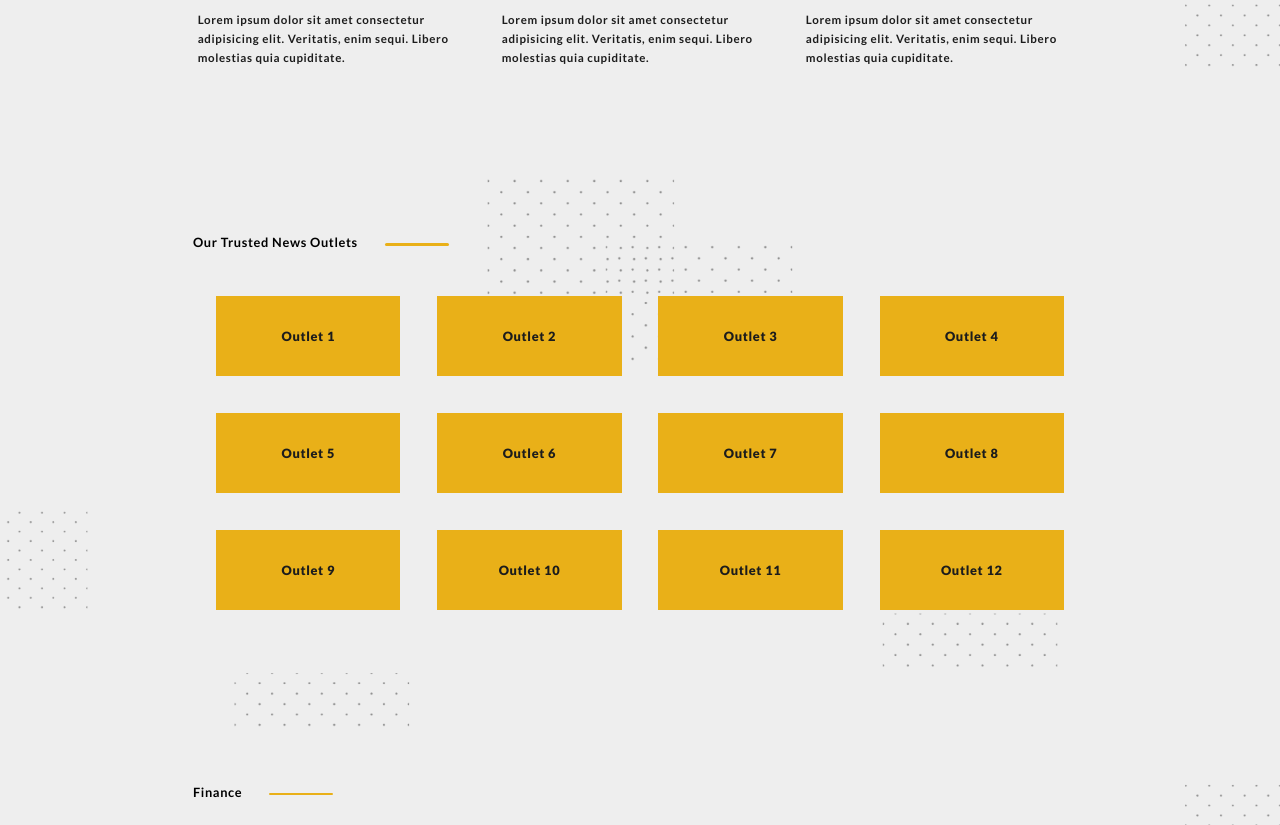
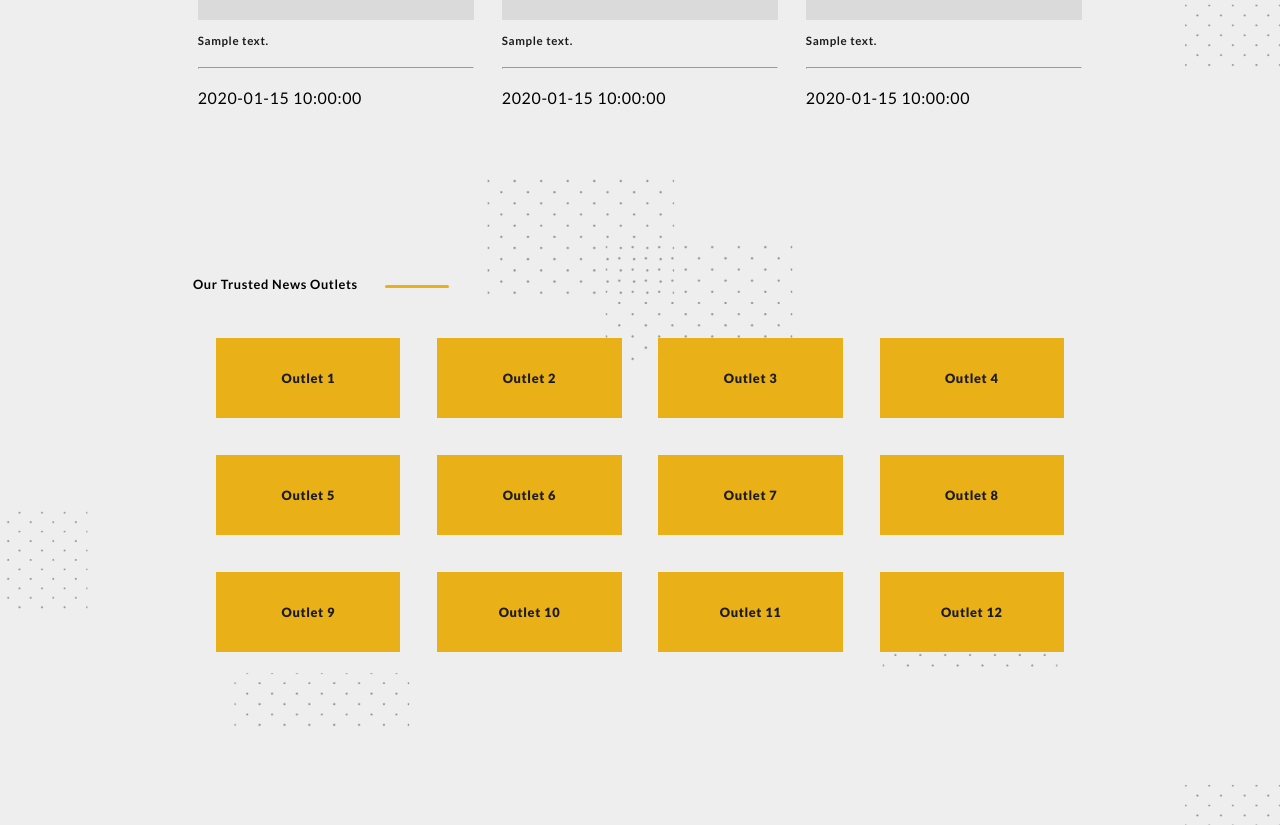
Before and after one commit to thesmartcoder7/newsportal, a Flask app: template app/templates/index.html in a window 1280 px wide. Shown: the part 1727-2552 px from the top of the page. Run offline with Flask 2, Linux system fonts and the light colour scheme; the template is opened without the code that fills it: most values are stand-ins (such as "Sample title", 1, 10 or a date in 2020); grey boxes marked "Sample" are stand-in pictures; parts of the project's set-up code (start-up, migrations or seed data) failed here and were passed over.

Commit message:
feature: display all the data in the web page

```diff
--- a/app/main/views.py
+++ b/app/main/views.py
@@ -6,7 +6,7 @@ from ..requests import get_category_headlines, get_headlines, get_source_headlin
 @main.route("/")
 def home():
     overall = get_headlines("us")
-    finance = get_category_headlines("us", "finance")
+    finance = get_category_headlines("us", "business")
     entertainment = get_category_headlines("us", "entertainment")
     sources = get_sources()
     data = [overall, finance, entertainment, sources]
--- a/app/static/css/index.css
+++ b/app/static/css/index.css
@@ -83,12 +83,6 @@
   flex-direction: column;
   align-items: flex-start;
   justify-content: center;
-  background-image: linear-gradient(
-      to bottom,
-      rgba(0, 0, 0, 0.5),
-      rgba(0, 0, 0, 0.5)
-    ),
-    url("https://images.pexels.com/photos/5835586/pexels-photo-5835586.jpeg?auto=compress&cs=tinysrgb&h=750&w=1260");
   filter: grayscale(100%);
   background-position: center center;
   background-size: cover;
@@ -161,7 +155,7 @@
 .articles {
   width: 100%;
   display: flex;
-  align-items: center;
+  align-items: flex-start;
   justify-content: center;
   flex-wrap: wrap;
 }
--- a/app/templates/base.html
+++ b/app/templates/base.html
@@ -41,7 +41,7 @@
             </label>
             <ul>
               <li><a href="">home</a></li>
-              <li><a href="">finance</a></li>
+              <li><a href="">business</a></li>
               <li><a href="">sports</a></li>
               <li><a href="">entertainment</a></li>
               <li><a href="">technology</a></li>
--- a/app/templates/index.html
+++ b/app/templates/index.html
@@ -47,11 +47,19 @@
   </div>
   <div class="banner">
     <div class="dummy">
-      <h3>{{ data[0][4].description | truncate(60) }}</h3>
+      <h3>{{ data[0][4].description | truncate(50) }}</h3>
       <br />
       <a href=" {{ data[0][4].url }}" target="blank">Read Now</a>
     </div>
-    <div class="top">
+    <div
+      class="top"
+      style="background-image: linear-gradient(
+        to bottom,
+        rgba(0, 0, 0, 0.5),
+        rgba(0, 0, 0, 0.5)
+      ),
+      url({{data[0][4].image}})"
+    >
       <p>{{ data[0][4].content | truncate(350) }}</p>
       <div class="details">
         <div class="name">
@@ -68,72 +76,22 @@
     </div>
   </div>
   <div class="articles">
+    {% for i in range(5, 11) %}
     <div class="content">
       <div class="article-image">
-        <img src="../static/images/sample.jpg" alt="sample" />
+        <img src="{{ data[0][i].image }}" alt="{{ data[0][i].title}}" />
       </div>
       <div class="article-content">
-        <a href="" target="blank">
-          Lorem ipsum dolor sit amet consectetur adipisicing elit. Veritatis,
-          enim sequi. Libero molestias quia cupiditate.</a
+        <a href="{{ data[0][i].url }}" target="blank">
+          {{ data[0][i].description | truncate(110)}}</a
         >
       </div>
+      <br />
+      <hr />
+      <br />
+      <p>{{ data[0][i].date }}</p>
     </div>
-    <div class="content">
-      <div class="article-image">
-        <img src="../static/images/sample.jpg" alt="sample" />
-      </div>
-      <div class="article-content">
-        <a href="" target="blank">
-          Lorem ipsum dolor sit amet consectetur adipisicing elit. Veritatis,
-          enim sequi. Libero molestias quia cupiditate.</a
-        >
-      </div>
-    </div>
-    <div class="content">
-      <div class="article-image">
-        <img src="../static/images/sample.jpg" alt="sample" />
-      </div>
-      <div class="article-content">
-        <a href="" target="blank">
-          Lorem ipsum dolor sit amet consectetur adipisicing elit. Veritatis,
-          enim sequi. Libero molestias quia cupiditate.</a
-        >
-      </div>
-    </div>
-    <div class="content">
-      <div class="article-image">
-        <img src="../static/images/sample.jpg" alt="sample" />
-      </div>
-      <div class="article-content">
-        <a href="" target="blank">
-          Lorem ipsum dolor sit amet consectetur adipisicing elit. Veritatis,
-          enim sequi. Libero molestias quia cupiditate.</a
-        >
-      </div>
-    </div>
-    <div class="content">
-      <div class="article-image">
-        <img src="../static/images/sample.jpg" alt="sample" />
-      </div>
-      <div class="article-content">
-        <a href="" target="blank">
-          Lorem ipsum dolor sit amet consectetur adipisicing elit. Veritatis,
-          enim sequi. Libero molestias quia cupiditate.</a
-        >
-      </div>
-    </div>
-    <div class="content">
-      <div class="article-image">
-        <img src="../static/images/sample.jpg" alt="sample" />
-      </div>
-      <div class="article-content">
-        <a href="" target="blank">
-          Lorem ipsum dolor sit amet consectetur adipisicing elit. Veritatis,
-          enim sequi. Libero molestias quia cupiditate.</a
-        >
-      </div>
-    </div>
+    {% endfor %}
   </div>
 </section>
 
@@ -186,23 +144,25 @@
 <!-- finance section -->
 <section id="finance">
   <div class="title">
-    <h3>finance</h3>
+    <h3>business</h3>
     <hr />
   </div>
   <div class="banner">
     <div class="dummy">
-      <h3>This is the title of the article</h3>
+      <h3>{{ data[1][0].description | truncate(50) }}</h3>
       <br />
-      <a href="">Read Now</a>
+      <a href=" {{ data[1][0].url }}" target="blank">Read Now</a>
     </div>
-    <div class="top">
-      <p>
-        Lorem ipsum dolor sit amet consectetur adipisicing elit. In aperiam
-        provident beatae nam at, recusandae cupiditate vitae obcaecati
-        repellendus dignissimos voluptatum ut vero excepturi dolor quos magnam
-        saepe placeat ab. Lorem ipsum dolor sit amet consectetur adipisicing
-        elit. Nesciunt rem delectus at. Alias, reprehenderit cum?
-      </p>
+    <div
+      class="top"
+      style="background-image: linear-gradient(
+        to bottom,
+        rgba(0, 0, 0, 0.5),
+        rgba(0, 0, 0, 0.5)
+      ),
+      url({{data[1][0].image}})"
+    >
+      <p>{{ data[1][0].content | truncate(350) }}</p>
       <div class="details">
         <div class="name">
           <svg aria-hidden="true" role="img" viewBox="0 0 24 24">
@@ -211,79 +171,29 @@
               d="M7.5 6.5C7.5 8.981 9.519 11 12 11s4.5-2.019 4.5-4.5S14.481 2 12 2S7.5 4.019 7.5 6.5zM20 21h1v-1c0-3.859-3.141-7-7-7h-4c-3.86 0-7 3.141-7 7v1h17z"
             />
           </svg>
-          <span>Samuel Martins</span>
+          <span>{{ data[1][0].author }}</span>
         </div>
-        <div class="date">Published on: 03-04-2022</div>
+        <div class="date">Published on: {{ data[1][0].date }}</div>
       </div>
     </div>
   </div>
   <div class="articles">
+    {% for i in range(1, 7) %}
     <div class="content">
       <div class="article-image">
-        <img src="../static/images/sample.jpg" alt="sample" />
+        <img src="{{ data[1][i].image }}" alt="{{ data[1][i].title}}" />
       </div>
       <div class="article-content">
-        <a href="" target="blank">
-          Lorem ipsum dolor sit amet consectetur adipisicing elit. Veritatis,
-          enim sequi. Libero molestias quia cupiditate.</a
+        <a href="{{ data[1][i].url }}" target="blank">
+          {{ data[1][i].description | truncate(110)}}</a
         >
       </div>
+      <br />
+      <hr />
+      <br />
+      <p>{{ data[1][i].date }}</p>
     </div>
-    <div class="content">
-      <div class="article-image">
-        <img src="../static/images/sample.jpg" alt="sample" />
-      </div>
-      <div class="article-content">
-        <a href="" target="blank">
-          Lorem ipsum dolor sit amet consectetur adipisicing elit. Veritatis,
-          enim sequi. Libero molestias quia cupiditate.</a
-        >
-      </div>
-    </div>
-    <div class="content">
-      <div class="article-image">
-        <img src="../static/images/sample.jpg" alt="sample" />
-      </div>
-      <div class="article-content">
-        <a href="" target="blank">
-          Lorem ipsum dolor sit amet consectetur adipisicing elit. Veritatis,
-          enim sequi. Libero molestias quia cupiditate.</a
-        >
-      </div>
-    </div>
-    <div class="content">
-      <div class="article-image">
-        <img src="../static/images/sample.jpg" alt="sample" />
-      </div>
-      <div class="article-content">
-        <a href="" target="blank">
-          Lorem ipsum dolor sit amet consectetur adipisicing elit. Veritatis,
-          enim sequi. Libero molestias quia cupiditate.</a
-        >
-      </div>
-    </div>
-    <div class="content">
-      <div class="article-image">
-        <img src="../static/images/sample.jpg" alt="sample" />
-      </div>
-      <div class="article-content">
-        <a href="" target="blank">
-          Lorem ipsum dolor sit amet consectetur adipisicing elit. Veritatis,
-          enim sequi. Libero molestias quia cupiditate.</a
-        >
-      </div>
-    </div>
-    <div class="content">
-      <div class="article-image">
-        <img src="../static/images/sample.jpg" alt="sample" />
-      </div>
-      <div class="article-content">
-        <a href="" target="blank">
-          Lorem ipsum dolor sit amet consectetur adipisicing elit. Veritatis,
-          enim sequi. Libero molestias quia cupiditate.</a
-        >
-      </div>
-    </div>
+    {% endfor %}
   </div>
 </section>
 
@@ -295,18 +205,20 @@
   </div>
   <div class="banner">
     <div class="dummy">
-      <h3>This is the title of the article</h3>
+      <h3>{{ data[2][0].description | truncate(50) }}</h3>
       <br />
-      <a href="">Read Now</a>
+      <a href=" {{ data[2][0].url }}" target="blank">Read Now</a>
     </div>
-    <div class="top">
-      <p>
-        Lorem ipsum dolor sit amet consectetur adipisicing elit. In aperiam
-        provident beatae nam at, recusandae cupiditate vitae obcaecati
-        repellendus dignissimos voluptatum ut vero excepturi dolor quos magnam
-        saepe placeat ab. Lorem ipsum dolor sit amet consectetur adipisicing
-        elit. Nesciunt rem delectus at. Alias, reprehenderit cum?
-      </p>
+    <div
+      class="top"
+      style="background-image: linear-gradient(
+        to bottom,
+        rgba(0, 0, 0, 0.5),
+        rgba(0, 0, 0, 0.5)
+      ),
+      url({{data[2][0].image}})"
+    >
+      <p>{{ data[2][0].content | truncate(350) }}</p>
       <div class="details">
         <div class="name">
           <svg aria-hidden="true" role="img" viewBox="0 0 24 24">
@@ -315,79 +227,29 @@
               d="M7.5 6.5C7.5 8.981 9.519 11 12 11s4.5-2.019 4.5-4.5S14.481 2 12 2S7.5 4.019 7.5 6.5zM20 21h1v-1c0-3.859-3.141-7-7-7h-4c-3.86 0-7 3.141-7 7v1h17z"
             />
           </svg>
-          <span>Samuel Martins</span>
+          <span>{{ data[2][0].author }}</span>
         </div>
-        <div class="date">Published on: 03-04-2022</div>
+        <div class="date">Published on: {{ data[2][0].date }}</div>
       </div>
     </div>
   </div>
   <div class="articles">
+    {% for i in range(1, 7) %}
     <div class="content">
       <div class="article-image">
-        <img src="../static/images/sample.jpg" alt="sample" />
+        <img src="{{ data[2][i].image }}" alt="{{ data[2][i].title}}" />
       </div>
       <div class="article-content">
-        <a href="" target="blank">
-          Lorem ipsum dolor sit amet consectetur adipisicing elit. Veritatis,
-          enim sequi. Libero molestias quia cupiditate.</a
+        <a href="{{ data[2][i].url }}" target="blank">
+          {{ data[2][i].description | truncate(110)}}</a
         >
       </div>
+      <br />
+      <hr />
+      <br />
+      <p>{{ data[2][i].date }}</p>
     </div>
-    <div class="content">
-      <div class="article-image">
-        <img src="../static/images/sample.jpg" alt="sample" />
-      </div>
-      <div class="article-content">
-        <a href="" target="blank">
-          Lorem ipsum dolor sit amet consectetur adipisicing elit. Veritatis,
-          enim sequi. Libero molestias quia cupiditate.</a
-        >
-      </div>
-    </div>
-    <div class="content">
-      <div class="article-image">
-        <img src="../static/images/sample.jpg" alt="sample" />
-      </div>
-      <div class="article-content">
-        <a href="" target="blank">
-          Lorem ipsum dolor sit amet consectetur adipisicing elit. Veritatis,
-          enim sequi. Libero molestias quia cupiditate.</a
-        >
-      </div>
-    </div>
-    <div class="content">
-      <div class="article-image">
-        <img src="../static/images/sample.jpg" alt="sample" />
-      </div>
-      <div class="article-content">
-        <a href="" target="blank">
-          Lorem ipsum dolor sit amet consectetur adipisicing elit. Veritatis,
-          enim sequi. Libero molestias quia cupiditate.</a
-        >
-      </div>
-    </div>
-    <div class="content">
-      <div class="article-image">
-        <img src="../static/images/sample.jpg" alt="sample" />
-      </div>
-      <div class="article-content">
-        <a href="" target="blank">
-          Lorem ipsum dolor sit amet consectetur adipisicing elit. Veritatis,
-          enim sequi. Libero molestias quia cupiditate.</a
-        >
-      </div>
-    </div>
-    <div class="content">
-      <div class="article-image">
-        <img src="../static/images/sample.jpg" alt="sample" />
-      </div>
-      <div class="article-content">
-        <a href="" target="blank">
-          Lorem ipsum dolor sit amet consectetur adipisicing elit. Veritatis,
-          enim sequi. Libero molestias quia cupiditate.</a
-        >
-      </div>
-    </div>
+    {% endfor %}
   </div>
 </section>
 {% endblock %}
```
